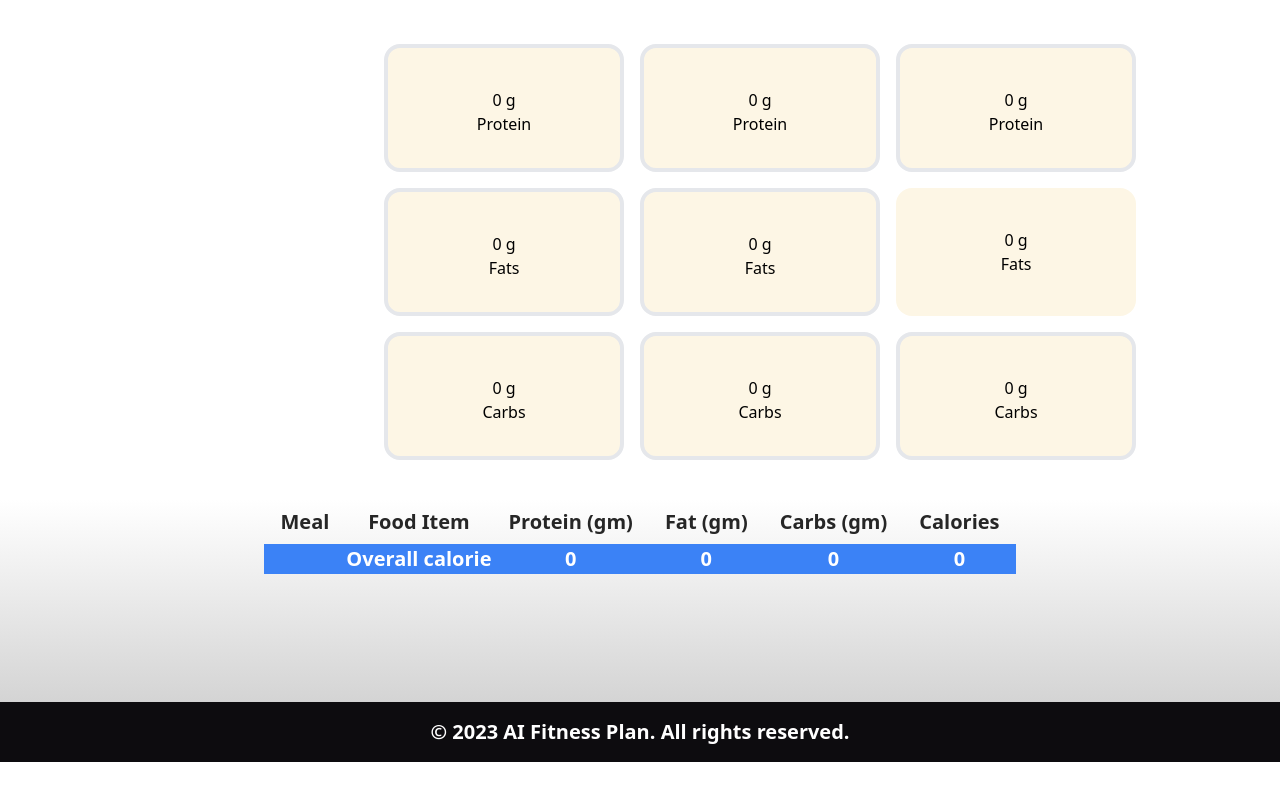
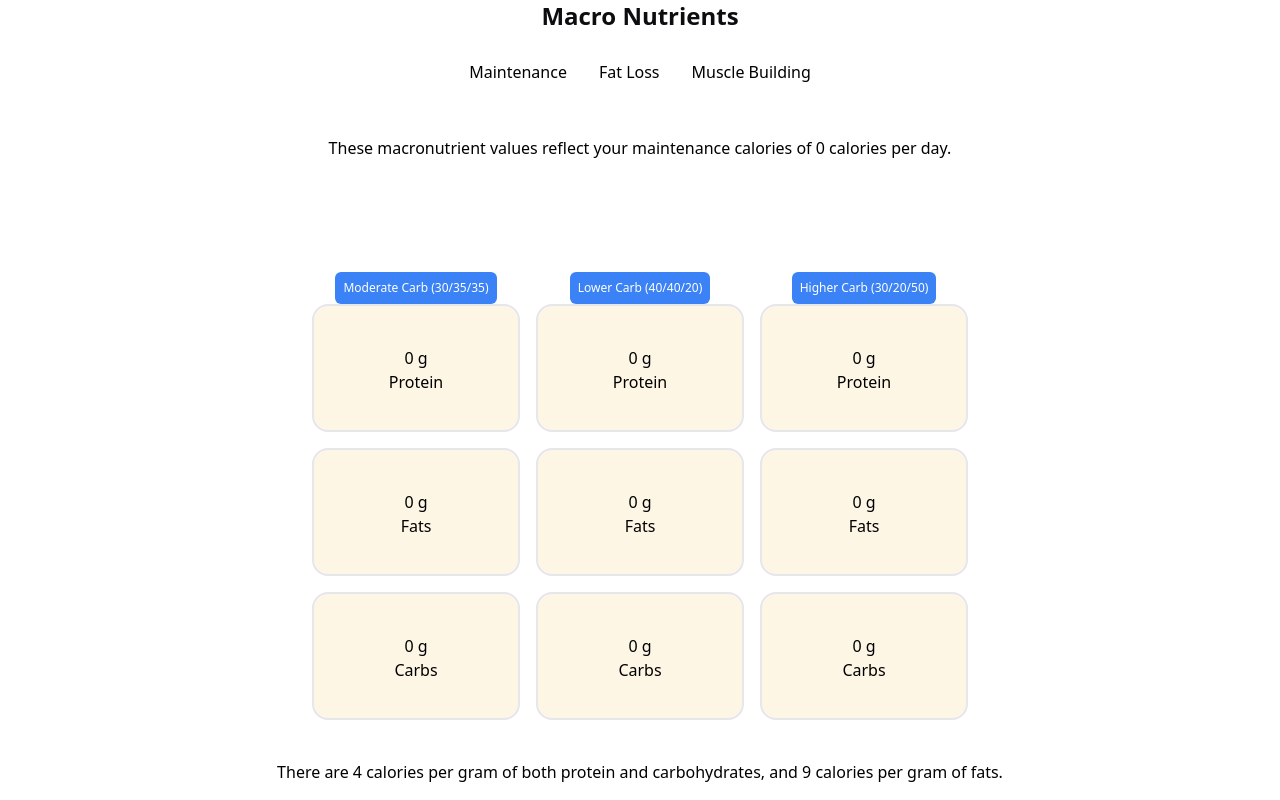
Before and after one commit to sagar-jani/AIFitnessPlan, a Next.js app: page /plan in a window 1280 px wide. Shown: the part 1040-1840 px from the top of the page. Before the commit the page ends 1802 px from the top, so only its background shows below. Built offline with nearby package versions, Linux system fonts and the light colour scheme.

Commit message:
refactor ui

```diff
--- a/components/Macro.js
+++ b/components/Macro.js
@@ -5,111 +5,78 @@ const Boxes = (props) => {
   const { tdee } = props
 
   return (
+    <div>
+      <div className='grid grid-flow-col grid-rows-4 gap-4 justify-center place-items-center mb-10'>
+        <div className=" bg-blue-500 text-white p-2 rounded-md text-xs -mb-32">
+          Moderate Carb (30/35/35)
+        </div>
 
-    <div className='grid grid-flow-col grid-rows-3 gap-4 justify-center mt-10 ml-60'>
-      <div className='col-span-1'>
-        <div className="box-border h-32 w-60 rounded-2xl bg-peach px-10 py-10 border-4 text-center">
+        <div className="box-border h-32 w-52 rounded-2xl bg-peach px-10 py-10 border-2 text-center">
+          {Math.ceil(tdee * 0.30 / 4)} g
+          <div className="text-center">Protein</div>
+        </div>
+
+        <div className="box-border h-32 w-52 rounded-2xl bg-peach px-10 py-10 border-2 text-center">
+          <div className="text-center">{Math.ceil(tdee * 0.35 / 9)} g</div>
+          <div className="text-center">Fats</div>
+        </div>
+
+        <div className="box-border h-32 w-52 rounded-2xl bg-peach px-10 py-10 border-2">
+          <div className="text-center">{Math.ceil(tdee * 0.35 / 4)} g</div>
+          <div className="text-center">Carbs</div>
+        </div>
+
+        <div className=" bg-blue-500 text-white p-2 rounded-md text-xs -mb-32">
+          Lower Carb (40/40/20)
+        </div>
+
+        <div className="box-border h-32 w-52 rounded-2xl bg-peach px-10 py-10 border-2 text-center">
+          {Math.ceil(tdee * 0.40 / 4)} g
+          <div className="text-center">Protein</div>
+        </div>
+
+
+
+        <div className="box-border h-32 w-52 rounded-2xl bg-peach px-10 py-10 border-2 text-center">
+          <div className="text-center">{Math.ceil(tdee * 0.40 / 9)} g</div>
+          <div className="text-center">Fats</div>
+        </div>
+
+
+        <div className="box-border h-32 w-52 rounded-2xl bg-peach px-10 py-10 border-2">
+          <div className="text-center">{Math.ceil(tdee * 0.20 / 4)} g</div>
+          <div className="text-center">Carbs</div>
+        </div>
+
+
+        <div className=" bg-blue-500 text-white p-2 rounded-md text-xs -mb-32">
+          Higher Carb (30/20/50)
+        </div>
+
+        <div className="box-border h-32 w-52 rounded-2xl bg-peach px-10 py-10 border-2 text-center">
           {Math.ceil(tdee * 0.30 / 4)} g
           <div className="text-center">Protein</div>
 
         </div>
-      </div>
-
-      <div className='col-span-1 justify-center'>
-        <div className="box-border h-32 w-60 rounded-2xl bg-peach px-10 py-10 border-4 text-center">
-          <div className="text-center">{Math.ceil(tdee * 0.35 / 9)} g</div>
-          <div className="text-center">Fats</div>
-        </div>
-      </div>
-      <div className='col-span-1'>
-        <div className="box-border h-32 w-60 rounded-2xl bg-peach px-10 py-10 border-4">
-          <div className="text-center">{Math.ceil(tdee * 0.35 / 4)} g</div>
-          <div className="text-center">Carbs</div>
-        </div>
-      </div>
 
 
-
-      <div className='col-span-1'>
-        <div className="box-border h-32 w-60 rounded-2xl bg-peach px-10 py-10 border-4 text-center">
-          {Math.ceil(tdee * 0.40 / 4)} g
-          <div className="text-center">Protein</div>
-
-        </div>
-      </div>
-
-      <div className='col-span-1 justify-center'>
-        <div className="box-border h-32 w-60 rounded-2xl bg-peach px-10 py-10 border-4 text-center">
-          <div className="text-center">{Math.ceil(tdee * 0.40 / 9)} g</div>
-          <div className="text-center">Fats</div>
-        </div>
-      </div>
-      <div className='col-span-1'>
-        <div className="box-border h-32 w-60 rounded-2xl bg-peach px-10 py-10 border-4">
-          <div className="text-center">{Math.ceil(tdee * 0.20 / 4)} g</div>
-          <div className="text-center">Carbs</div>
-        </div>
-      </div>
-
-
-
-      <div className='col-span-1'>
-        <div className="box-border h-32 w-60 rounded-2xl bg-peach px-10 py-10 border-4 text-center">
-          {Math.ceil(tdee * 0.30 / 4)} g
-          <div className="text-center">Protein</div>
-
-        </div>
-      </div>
-
-      <div className='col-span-1 justify-center'>
-        <div className="box-border h-32 w-60 rounded-2xl bg-peach px-10 py-10 text-center">
+        <div className="box-border h-32 w-52 rounded-2xl bg-peach px-10 py-10 text-center border-2">
           <div className="text-center">{Math.ceil(tdee * 0.20 / 9)} g</div>
           <div className="text-center">Fats</div>
         </div>
-      </div>
-      <div className='col-span-1'>
-        <div className="box-border h-32 w-60 rounded-2xl bg-peach px-10 py-10 border-4">
+
+
+        <div className="box-border h-32 w-52 rounded-2xl bg-peach px-10 py-10 border-2">
           <div className="text-center">{Math.ceil(tdee * 0.50 / 4)} g</div>
           <div className="text-center">Carbs</div>
         </div>
       </div>
+      <p>There are 4 calories per gram of both protein and carbohydrates, and 9 calories per gram of fats.
+
+      </p>
     </div>
-
-
-
-
-
   )
 
-  // return (
-  //   <div className="flex flex-col">
-  //     <div className="relative">
-  //       <div className="bg-white p-5 rounded-md border border-gray-400">
-  //         <div className="relative bg-white p-5 rounded-md">
-  //           <div className="absolute top-0 left-0 bg-blue-500 text-white p-2 rounded-md">
-  //             Moderate Carb (30/35/35)
-  //           </div>
-  //         </div>
-  //         <div className="text-center">222g</div>
-  //         <div className="text-center">Protein</div>
-  //       </div>
-  //       <hr className="w-full my-2 border-gray-400 border-t-2" />
-  //     </div>
-  //     <div className="relative">
-  //       <div className="bg-white p-5 rounded-md border border-gray-400">
-  //         <div className="text-center">222g</div>
-  //         <div className="text-center">Protein</div>
-  //       </div>
-  //       <hr className="w-full my-2 border-gray-400 border-t-2" />
-  //     </div>
-  //     <div className="relative">
-  //       <div className="bg-white p-5 rounded-md border border-gray-400">
-  //         <div className="text-center">222g</div>
-  //         <div className="text-center">Protein</div>
-  //       </div>
-  //     </div>
-  //   </div>
-  // )
 };
 
 export default Boxes;
--- a/components/macro-calculation.js
+++ b/components/macro-calculation.js
@@ -8,7 +8,14 @@ const MacroCalculation = (props) => {
   const { tdee } = props
   return (
     <div className="text-center">
-      <div className="flex justify-center">
+      <div className="text-center mb-5 mt-10">
+        <p className="text-black text-2xl font-bold m-5">Macro Nutrients </p>
+        {/* <div className='flex text-center  justify-center'>
+          <p className='w-1/2'>Macronutrients are the nutrients we need in larger quantities that provide us with energy: in other words, fat, protein and carbohydrate.
+          </p>
+        </div> */}
+      </div>
+      <div className="flex justify-center mb-10">
         <button
           className={`px-4 py-2 font-medium border-b-4 border-transparent rounded-t-lg  hover:border-blue-500 ${activeTab === 'maintenance' ? 'border-blue-500' : ''}`}
           onClick={() => setActiveTab('maintenance')}
@@ -29,19 +36,25 @@ const MacroCalculation = (props) => {
         </button>
       </div>
       {activeTab === 'maintenance' && (
-        <div className='justify-center items-center content-center'>
+        <>
+          <p >These macronutrient values reflect your maintenance calories of {tdee.toLocaleString("en-US")} calories per day.
+          </p>
           <Boxes tdee={tdee} />
-        </div>
+        </>
       )}
       {activeTab === 'fatloss' && (
-        <div className='justify-center items-center content-center'>
+        <>
+          <p>These macronutrient values reflect your cutting calories of {(tdee - 500).toLocaleString("en-US")} calories per day, which is a 500 calorie per day deficit from your maintenance of {tdee.toLocaleString("en-US")} calories per day.
+          </p>
           <Boxes tdee={tdee - 500} />
-        </div>
+        </>
       )}
       {activeTab === 'musclebuilding' && (
-        <div className='justify-center items-center content-center'>
+        <>
+          <p>These macronutrient values reflect your bulking calories of {(tdee + 500).toLocaleString("en-US")} calories per day, which is +500 calories per day from your maintenance of {tdee.toLocaleString("en-US")} calories per day.
+          </p>
           <Boxes tdee={tdee + 500} />
-        </div>
+        </>
       )}
     </div>
   );
--- a/pages/plan/index.js
+++ b/pages/plan/index.js
@@ -234,10 +234,11 @@ const Plan = () => {
         {tdee > 0 && <MaintainanceCalorie tdee={tdee} bmr={bmr} />}
         {bmr > 0 && <BMR bmr={bmr} />}
         {<MacroCalculation tdee={tdee} />}
+
       </section>
 
       <section className='justify-center relative overflow-hidden bg-cover bg-bottom text-neutral-800 pb-8 lg:pb-16 xl:pb-32 bg-gradient-to-b from-white to-neutral-300 mt-10'>
-        {meals && <MealTable meals={meals} />}
+        {/* {meals && <MealTable meals={meals} />} */}
 
         <div className='fixed bottom-0 right-0 mb-4 '>
           <a
```
